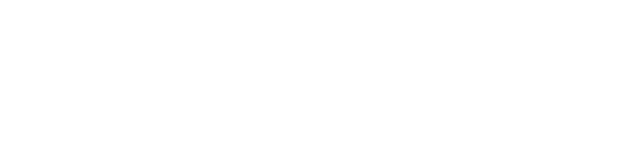
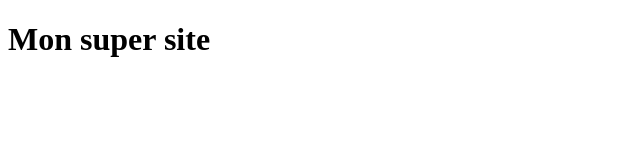
Before and after one commit to Piou-piou/ACS-gitflow-workshop, a plain HTML site: page index.html in a window 1280 px wide. Shown: the whole page, without its empty margins (0-640 px from the left). Drawn offline with Linux system fonts and the light colour scheme.

Commit message:
Ajout du titre de la page

```diff
--- a/index.html
+++ b/index.html
@@ -5,6 +5,6 @@
         <title>Mon super titre</title>
     </head>
     <body>
-
+        <h1>Mon super site</h1>
     </body>
 </html>
```
